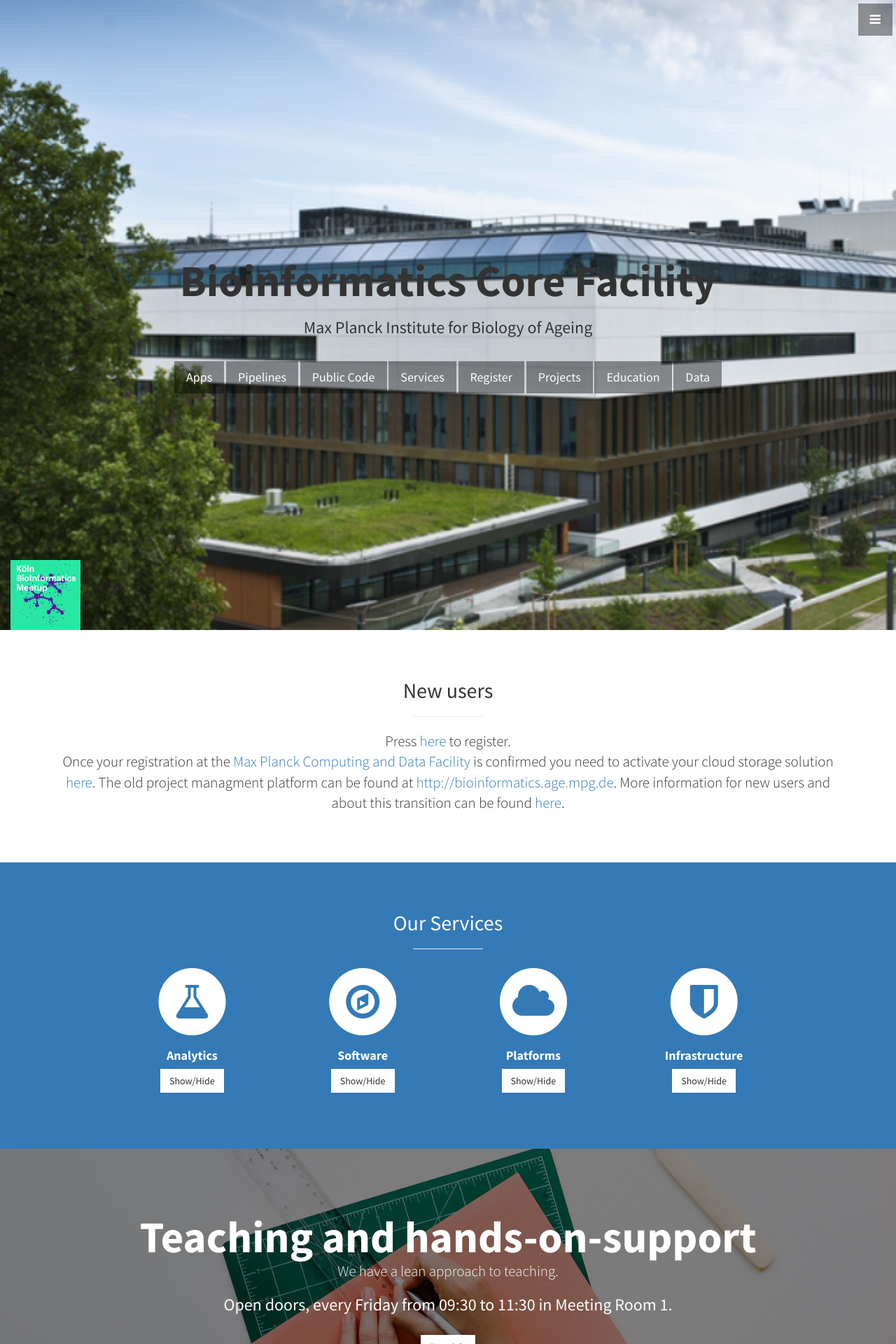
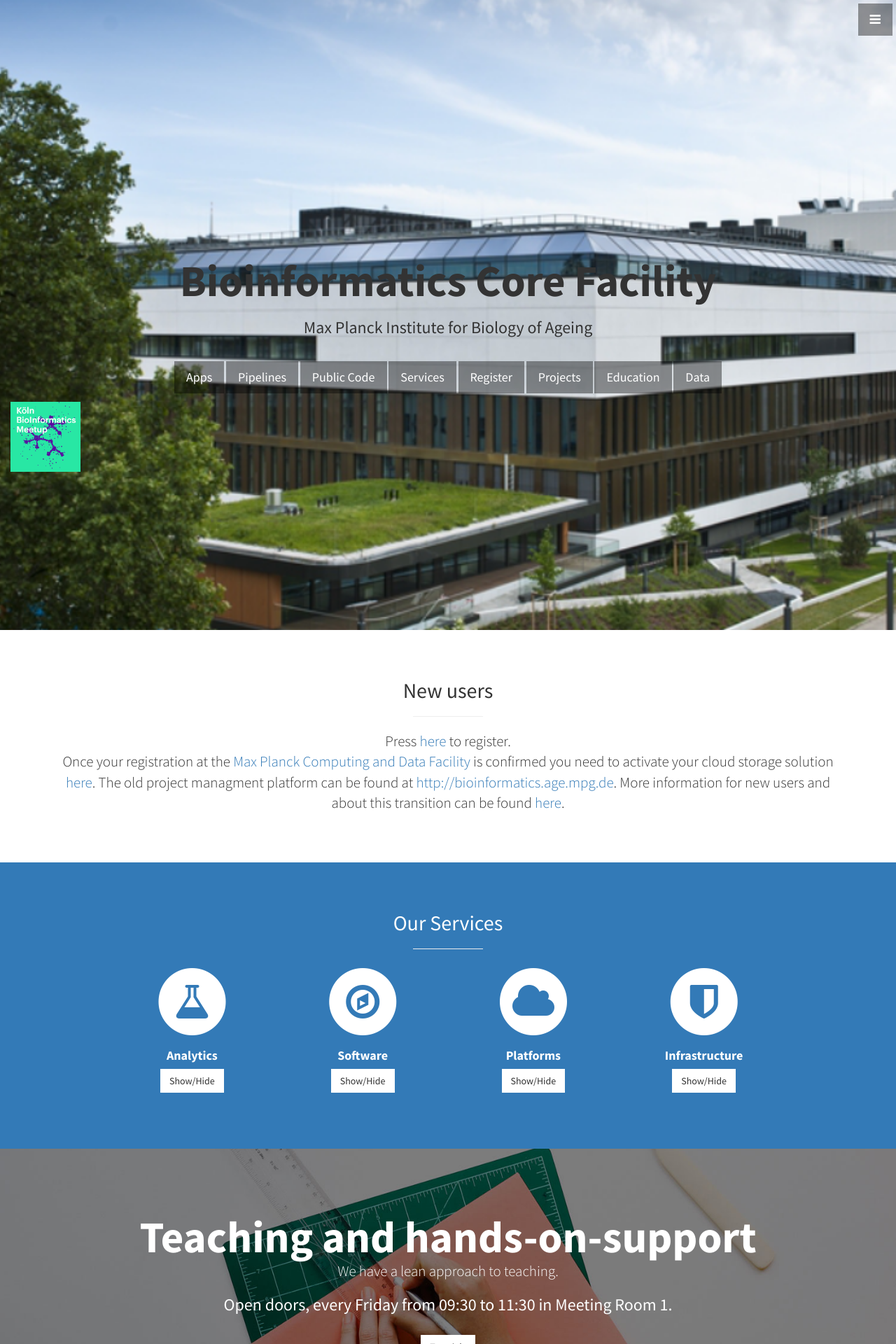
Before and after one commit to mpg-age-bioinformatics/mpg-age-bioinformatics.github.io, a Jekyll site: the page built from index.html, in a window 1280 px wide. Shown: the top 1920 px of the page at 70% size. Built offline with Jekyll 4.4.1, drawn with Linux system fonts in a browser that asks for light colours.

Commit message:
Update header.html

```diff
--- a/_includes/header.html
+++ b/_includes/header.html
@@ -26,7 +26,7 @@
     <a href="https://datashare.mpcdf.mpg.de" class="btn btn-dark btn-lg">Data</a>
     </p>
 
-    <div style="position:absolute;bottom:0;">
+    <div style="position:absolute;bottom:5;">
         <p><a href="https://www.meetup.com/Koln-BioInformatics-Meetup/">
         <img style="MARGIN-LEFT: 15px" border="0" alt="Köln BioInformatics Meetup" src="img/meetup.png" width="100" height="100" align="left" ></a>
         </p>
```
